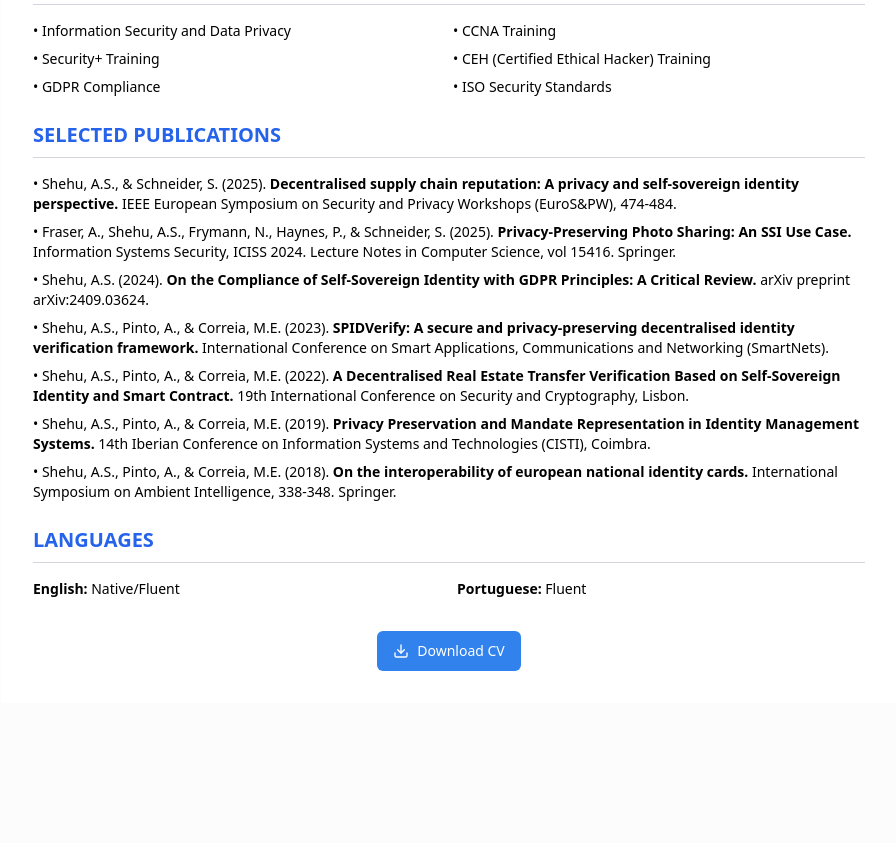
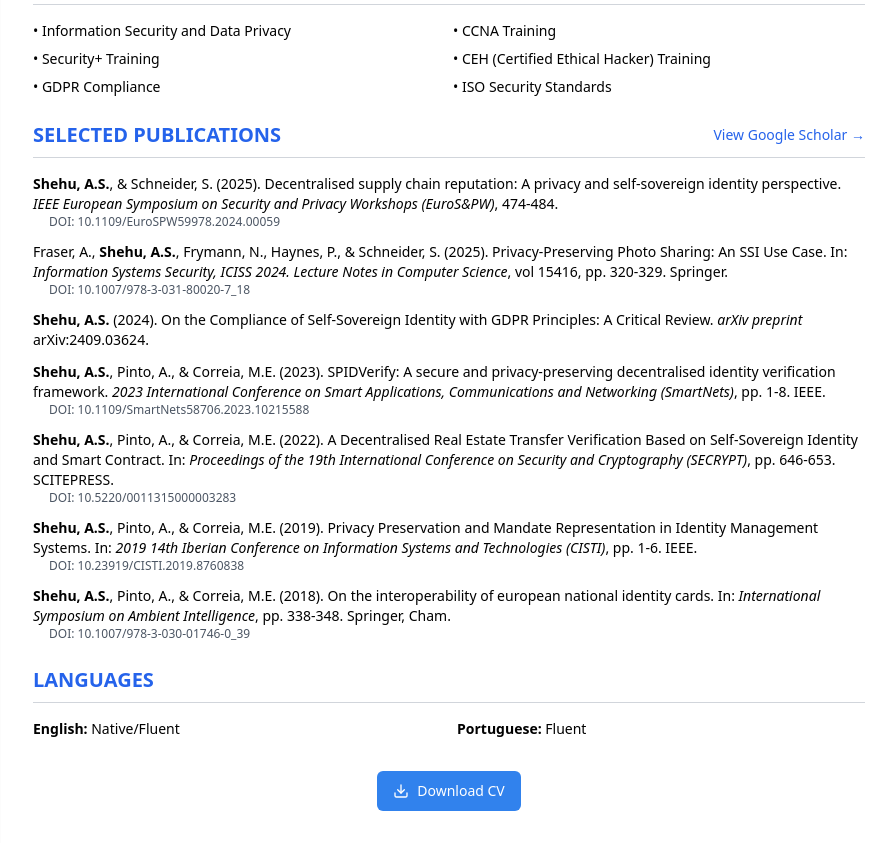
Before and after one commit to SadiqShehu111/sadiq, a React (Vite) app: page /cv in a window 1280 px wide. Shown: the part 2760-3603 px from the top of the page, without its empty margins (191-1087 px from the left). Before the commit the page ends 3463 px from the top, so only its background shows below. Built offline with nearby package versions, Linux system fonts and the light colour scheme.

Commit message:
Update publications and add Google Scholar button
Update publication list with improved citations and add a "View Google Scholar" button to the CV. The button links to a Google Scholar search for the author's name, as a direct profile URL could not be found.

```diff
--- a/src/components/DownloadableCV.tsx
+++ b/src/components/DownloadableCV.tsx
@@ -268,21 +268,51 @@ export const DownloadableCV = () => {
 
       {/* Key Publications */}
       <section className="mb-6">
-        <h2 className="text-xl font-bold text-blue-600 border-b border-gray-300 pb-2 mb-4">SELECTED PUBLICATIONS</h2>
-        <div className="text-sm space-y-2">
-          <p>• Shehu, A.S., & Schneider, S. (2025). <strong>Decentralised supply chain reputation: A privacy and self-sovereign identity perspective.</strong> IEEE European Symposium on Security and Privacy Workshops (EuroS&PW), 474-484.</p>
+        <h2 className="text-xl font-bold text-blue-600 border-b border-gray-300 pb-2 mb-4 flex items-center justify-between">
+          <span>SELECTED PUBLICATIONS</span>
+          <a
+            href="https://scholar.google.com/scholar?q=author:%22Abubakar-Sadiq+Shehu%22+OR+author:%22Muhammad+Shehu+Abubakar-Sadiq%22"
+            target="_blank"
+            rel="noopener noreferrer"
+            className="text-sm font-normal text-blue-600 hover:text-blue-800 print:hidden flex items-center gap-1"
+          >
+            View Google Scholar →
+          </a>
+        </h2>
+        <div className="text-sm space-y-3">
+          <div>
+            <p><strong>Shehu, A.S.</strong>, & Schneider, S. (2025). Decentralised supply chain reputation: A privacy and self-sovereign identity perspective. <em>IEEE European Symposium on Security and Privacy Workshops (EuroS&PW)</em>, 474-484.</p>
+            <p className="text-gray-600 text-xs ml-4">DOI: 10.1109/EuroSPW59978.2024.00059</p>
+          </div>
 
-          <p>• Fraser, A., Shehu, A.S., Frymann, N., Haynes, P., & Schneider, S. (2025). <strong>Privacy-Preserving Photo Sharing: An SSI Use Case.</strong> Information Systems Security, ICISS 2024. Lecture Notes in Computer Science, vol 15416. Springer.</p>
+          <div>
+            <p>Fraser, A., <strong>Shehu, A.S.</strong>, Frymann, N., Haynes, P., & Schneider, S. (2025). Privacy-Preserving Photo Sharing: An SSI Use Case. In: <em>Information Systems Security, ICISS 2024. Lecture Notes in Computer Science</em>, vol 15416, pp. 320-329. Springer.</p>
+            <p className="text-gray-600 text-xs ml-4">DOI: 10.1007/978-3-031-80020-7_18</p>
+          </div>
 
-          <p>• Shehu, A.S. (2024). <strong>On the Compliance of Self-Sovereign Identity with GDPR Principles: A Critical Review.</strong> arXiv preprint arXiv:2409.03624.</p>
+          <div>
+            <p><strong>Shehu, A.S.</strong> (2024). On the Compliance of Self-Sovereign Identity with GDPR Principles: A Critical Review. <em>arXiv preprint</em> arXiv:2409.03624.</p>
+          </div>
 
-          <p>• Shehu, A.S., Pinto, A., & Correia, M.E. (2023). <strong>SPIDVerify: A secure and privacy-preserving decentralised identity verification framework.</strong> International Conference on Smart Applications, Communications and Networking (SmartNets).</p>
+          <div>
+            <p><strong>Shehu, A.S.</strong>, Pinto, A., & Correia, M.E. (2023). SPIDVerify: A secure and privacy-preserving decentralised identity verification framework. <em>2023 International Conference on Smart Applications, Communications and Networking (SmartNets)</em>, pp. 1-8. IEEE.</p>
+            <p className="text-gray-600 text-xs ml-4">DOI: 10.1109/SmartNets58706.2023.10215588</p>
+          </div>
 
-          <p>• Shehu, A.S., Pinto, A., & Correia, M.E. (2022). <strong>A Decentralised Real Estate Transfer Verification Based on Self-Sovereign Identity and Smart Contract.</strong> 19th International Conference on Security and Cryptography, Lisbon.</p>
+          <div>
+            <p><strong>Shehu, A.S.</strong>, Pinto, A., & Correia, M.E. (2022). A Decentralised Real Estate Transfer Verification Based on Self-Sovereign Identity and Smart Contract. In: <em>Proceedings of the 19th International Conference on Security and Cryptography (SECRYPT)</em>, pp. 646-653. SCITEPRESS.</p>
+            <p className="text-gray-600 text-xs ml-4">DOI: 10.5220/0011315000003283</p>
+          </div>
 
-          <p>• Shehu, A.S., Pinto, A., & Correia, M.E. (2019). <strong>Privacy Preservation and Mandate Representation in Identity Management Systems.</strong> 14th Iberian Conference on Information Systems and Technologies (CISTI), Coimbra.</p>
+          <div>
+            <p><strong>Shehu, A.S.</strong>, Pinto, A., & Correia, M.E. (2019). Privacy Preservation and Mandate Representation in Identity Management Systems. In: <em>2019 14th Iberian Conference on Information Systems and Technologies (CISTI)</em>, pp. 1-6. IEEE.</p>
+            <p className="text-gray-600 text-xs ml-4">DOI: 10.23919/CISTI.2019.8760838</p>
+          </div>
 
-          <p>• Shehu, A.S., Pinto, A., & Correia, M.E. (2018). <strong>On the interoperability of european national identity cards.</strong> International Symposium on Ambient Intelligence, 338-348. Springer.</p>
+          <div>
+            <p><strong>Shehu, A.S.</strong>, Pinto, A., & Correia, M.E. (2018). On the interoperability of european national identity cards. In: <em>International Symposium on Ambient Intelligence</em>, pp. 338-348. Springer, Cham.</p>
+            <p className="text-gray-600 text-xs ml-4">DOI: 10.1007/978-3-030-01746-0_39</p>
+          </div>
         </div>
       </section>
 
--- a/src/components/DownloadableCVPortuguese.tsx
+++ b/src/components/DownloadableCVPortuguese.tsx
@@ -17,11 +17,11 @@ export const DownloadableCVPortuguese = () => {
         <div className="grid grid-cols-1 md:grid-cols-3 gap-4 text-sm">
           <div className="flex items-center gap-2">
             <Mail className="w-4 h-4 text-blue-600" />
-            <span>msabubakar-sadiq.it@buk.edu.ng</span>
+            <span>s.muhammad@surrey.ac.uk</span>
           </div>
           <div className="flex items-center gap-2">
             <MapPin className="w-4 h-4 text-blue-600" />
-            <span>9 Charters House, Sebastopol Road, Aldershot. GU11 1AZ, UK</span>
+            <span>Travessa da Via Sacra 84, 2esq, Porto, 4200-522, Portugal</span>
           </div>
           <div className="flex items-center gap-2">
             <User className="w-4 h-4 text-blue-600" />
@@ -34,10 +34,13 @@ export const DownloadableCVPortuguese = () => {
       <section className="mb-6">
         <h2 className="text-xl font-bold text-blue-600 border-b border-gray-300 pb-2 mb-4">PROFESSIONAL SUMMARY</h2>
         <p className="text-gray-700 leading-relaxed">
-          Accomplished cybersecurity professional with 8+ years of investigation and fraud prevention experience. PhD in Computer Science with
-          specialization in Information Systems Security. Proven track record in forensic investigations, fraud risk management, and regulatory
-          compliance. Expert in identity management systems, data privacy, and anti-fraud technologies. Strong analytical mindset with experience
-          managing cross-functional teams and complex security projects.
+          Accomplished security risk management specialist with PhD in Computer Science and extensive experience spanning academia, research, and industry.
+          Expert in threat modeling, risk assessment frameworks (FAIR, ISO 27001), and Security by Design methodologies. Over 8 years of combined experience
+          in academic research, teaching, and industry roles including fraud prevention, forensic investigations, and risk management. Proven track record
+          in leading quantified risk assessments, developing security standards and playbooks, and implementing risk management practices across organizations.
+          Strong analytical mindset with demonstrated success in applying statistical models to risk frameworks, developing key risk indicators, and presenting
+          security risk analyses to senior leadership. Expert in regulatory compliance (GDPR, ISO), identity management systems, and cross-functional
+          collaboration to drive security improvements.
         </p>
       </section>
 
@@ -186,12 +189,51 @@ export const DownloadableCVPortuguese = () => {
 
       {/* Key Publications */}
       <section className="mb-6">
-        <h2 className="text-xl font-bold text-blue-600 border-b border-gray-300 pb-2 mb-4">SELECTED PUBLICATIONS</h2>
-        <div className="text-sm space-y-2">
-          <p>• <strong>SPIDVerify:</strong> A secure and privacy-preserving decentralised identity verification framework (2023)</p>
-          <p>• <strong>Privacy-Preserving Photo Sharing:</strong> An SSI Use Case, Information Systems Security (2025)</p>
-          <p>• <strong>On the Compliance of Self-Sovereign Identity with GDPR Principles:</strong> A Critical Review (2024)</p>
-          <p>• <strong>Privacy Preservation and Mandate Representation</strong> in Identity Management Systems (2019)</p>
+        <h2 className="text-xl font-bold text-blue-600 border-b border-gray-300 pb-2 mb-4 flex items-center justify-between">
+          <span>SELECTED PUBLICATIONS</span>
+          <a
+            href="https://scholar.google.com/scholar?q=author:%22Abubakar-Sadiq+Shehu%22+OR+author:%22Muhammad+Shehu+Abubakar-Sadiq%22"
+            target="_blank"
+            rel="noopener noreferrer"
+            className="text-sm font-normal text-blue-600 hover:text-blue-800 print:hidden flex items-center gap-1"
+          >
+            View Google Scholar →
+          </a>
+        </h2>
+        <div className="text-sm space-y-3">
+          <div>
+            <p><strong>Shehu, A.S.</strong>, & Schneider, S. (2025). Decentralised supply chain reputation: A privacy and self-sovereign identity perspective. <em>IEEE European Symposium on Security and Privacy Workshops (EuroS&PW)</em>, 474-484.</p>
+            <p className="text-gray-600 text-xs ml-4">DOI: 10.1109/EuroSPW59978.2024.00059</p>
+          </div>
+
+          <div>
+            <p>Fraser, A., <strong>Shehu, A.S.</strong>, Frymann, N., Haynes, P., & Schneider, S. (2025). Privacy-Preserving Photo Sharing: An SSI Use Case. In: <em>Information Systems Security, ICISS 2024. Lecture Notes in Computer Science</em>, vol 15416, pp. 320-329. Springer.</p>
+            <p className="text-gray-600 text-xs ml-4">DOI: 10.1007/978-3-031-80020-7_18</p>
+          </div>
+
+          <div>
+            <p><strong>Shehu, A.S.</strong> (2024). On the Compliance of Self-Sovereign Identity with GDPR Principles: A Critical Review. <em>arXiv preprint</em> arXiv:2409.03624.</p>
+          </div>
+
+          <div>
+            <p><strong>Shehu, A.S.</strong>, Pinto, A., & Correia, M.E. (2023). SPIDVerify: A secure and privacy-preserving decentralised identity verification framework. <em>2023 International Conference on Smart Applications, Communications and Networking (SmartNets)</em>, pp. 1-8. IEEE.</p>
+            <p className="text-gray-600 text-xs ml-4">DOI: 10.1109/SmartNets58706.2023.10215588</p>
+          </div>
+
+          <div>
+            <p><strong>Shehu, A.S.</strong>, Pinto, A., & Correia, M.E. (2022). A Decentralised Real Estate Transfer Verification Based on Self-Sovereign Identity and Smart Contract. In: <em>Proceedings of the 19th International Conference on Security and Cryptography (SECRYPT)</em>, pp. 646-653. SCITEPRESS.</p>
+            <p className="text-gray-600 text-xs ml-4">DOI: 10.5220/0011315000003283</p>
+          </div>
+
+          <div>
+            <p><strong>Shehu, A.S.</strong>, Pinto, A., & Correia, M.E. (2019). Privacy Preservation and Mandate Representation in Identity Management Systems. In: <em>2019 14th Iberian Conference on Information Systems and Technologies (CISTI)</em>, pp. 1-6. IEEE.</p>
+            <p className="text-gray-600 text-xs ml-4">DOI: 10.23919/CISTI.2019.8760838</p>
+          </div>
+
+          <div>
+            <p><strong>Shehu, A.S.</strong>, Pinto, A., & Correia, M.E. (2018). On the interoperability of european national identity cards. In: <em>International Symposium on Ambient Intelligence</em>, pp. 338-348. Springer, Cham.</p>
+            <p className="text-gray-600 text-xs ml-4">DOI: 10.1007/978-3-030-01746-0_39</p>
+          </div>
         </div>
       </section>
 
```
